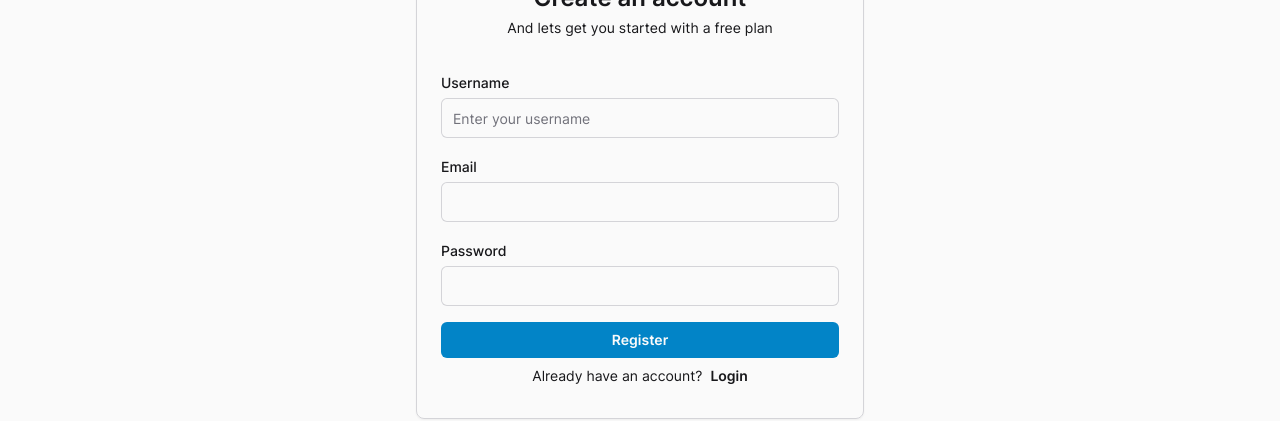
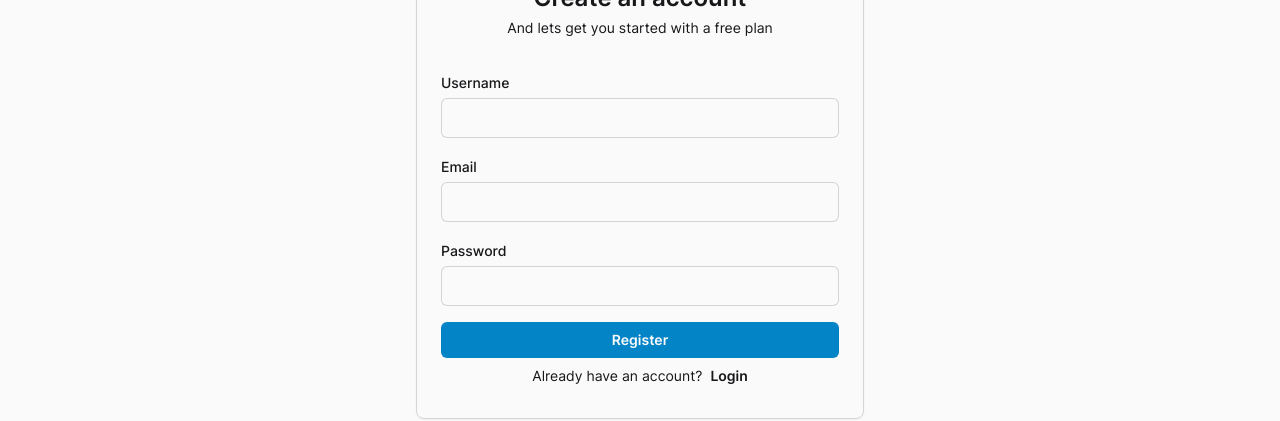
Before and after one commit to margusliinev/sveltekit-tutorial, a SvelteKit app: page /register in a window 1280 px wide. Shown: the part 240-661 px from the top of the page. Built offline with nearby package versions, Linux system fonts and the light colour scheme.

Commit message:
add form component

```diff
--- /dev/null
+++ b/src/components/Form.svelte
@@ -0,0 +1,17 @@
+<script lang="ts">
+    import type { HTMLFormAttributes } from 'svelte/elements'
+    import type { VariantProps } from 'class-variance-authority'
+    import type { Snippet } from 'svelte'
+    import { cva } from 'class-variance-authority'
+    import { cn } from '$lib'
+
+    interface FormProps extends HTMLFormAttributes, VariantProps<typeof formVariants> {
+        children: Snippet
+    }
+
+    let { children, class: className, ...props } = $props<FormProps>()
+
+    let formVariants = cva('grid gap-4')
+</script>
+
+<form {...props} class={cn(formVariants({ className }))}>{@render children()}</form>
--- a/src/components/index.ts
+++ b/src/components/index.ts
@@ -2,6 +2,7 @@ import Button from './Button.svelte'
 import Link from './Link.svelte'
 import Label from './Label.svelte'
 import Input from './Input.svelte'
+import Form from './Form.svelte'
 import FormField from './FormField.svelte'
 
-export { Button, Link, Label, Input, FormField }
+export { Button, Link, Label, Input, Form, FormField }
--- a/src/routes/(home)/register/+page.svelte
+++ b/src/routes/(home)/register/+page.svelte
@@ -1,28 +1,28 @@
 <script>
-    import { Button, Input, Label, Link, FormField } from '$components'
+    import { Button, Input, Label, Link, FormField, Form } from '$components'
 </script>
 
-<div class="border-input my-20 w-screen-90 max-w-md rounded-lg border px-6 py-8 shadow-sm">
+<div class="my-20 w-screen-90 max-w-md rounded-lg border border-input px-6 py-8 shadow-sm">
     <div class="grid place-items-center">
         <img src="apple-touch-icon.png" alt="logo" width={40} height={40} class="mb-2" />
         <h1 class="mb-1 text-2xl font-semibold">Create an account</h1>
         <h2 class="mb-8 text-sm">And lets get you started with a free plan</h2>
     </div>
-    <form method="POST" class="grid gap-4">
+    <Form method="POST">
         <FormField>
             <Label for="username">Username</Label>
-            <Input type="text" id="username" name="username" aria-describedby="" placeholder="Enter your username" />
+            <Input type="text" id="username" name="username" aria-describedby="username-error" aria-invalid={undefined} />
         </FormField>
         <FormField>
             <Label for="email">Email</Label>
-            <Input type="email" id="email" name="email" aria-describedby="" />
+            <Input type="email" id="email" name="email" aria-describedby="email-error" aria-invalid={undefined} />
         </FormField>
         <FormField>
             <Label for="password">Password</Label>
-            <Input type="password" id="password" name="password" aria-describedby="" />
+            <Input type="password" id="password" name="password" aria-describedby="password-error" aria-invalid={undefined} />
         </FormField>
         <Button size="sm">Register</Button>
-    </form>
+    </Form>
     <div class="mt-2 flex items-center justify-center gap-2">
         <p class="text-sm">Already have an account?</p>
         <Link href="/login">Login</Link>
```
